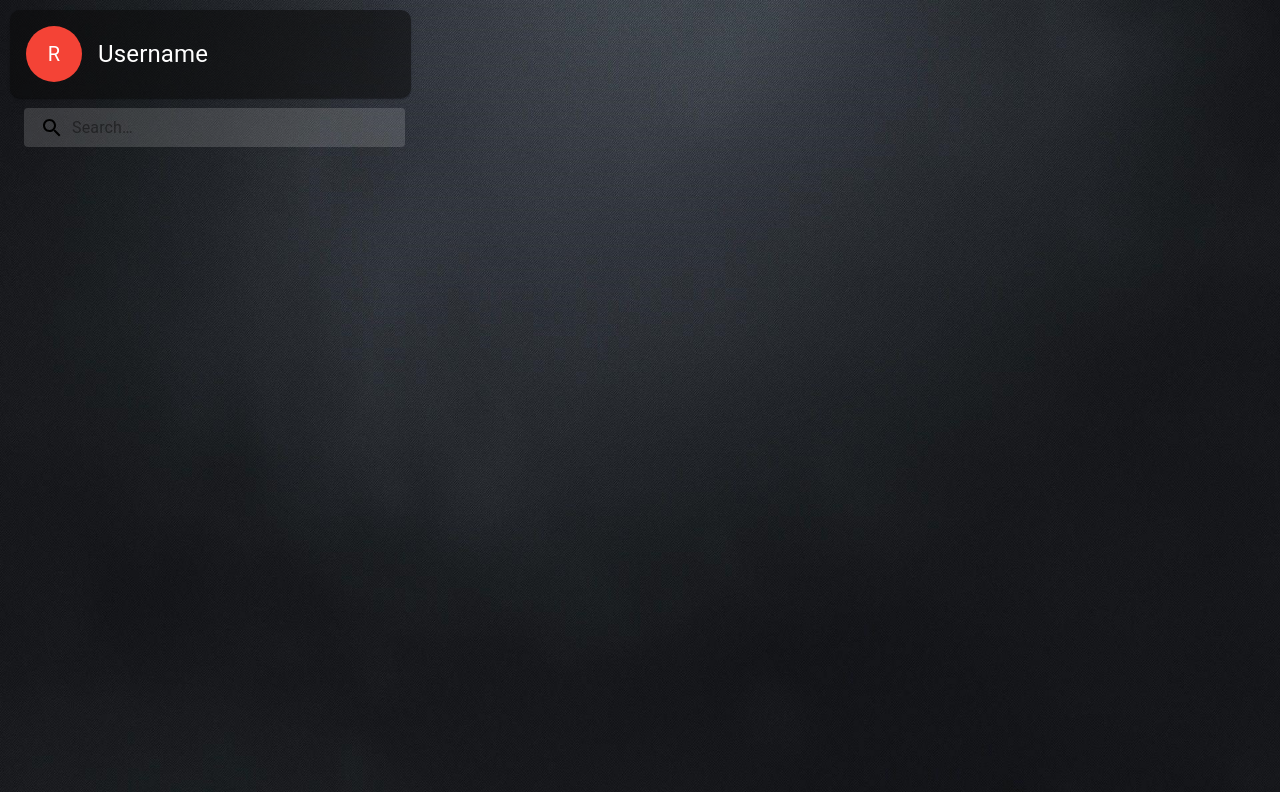
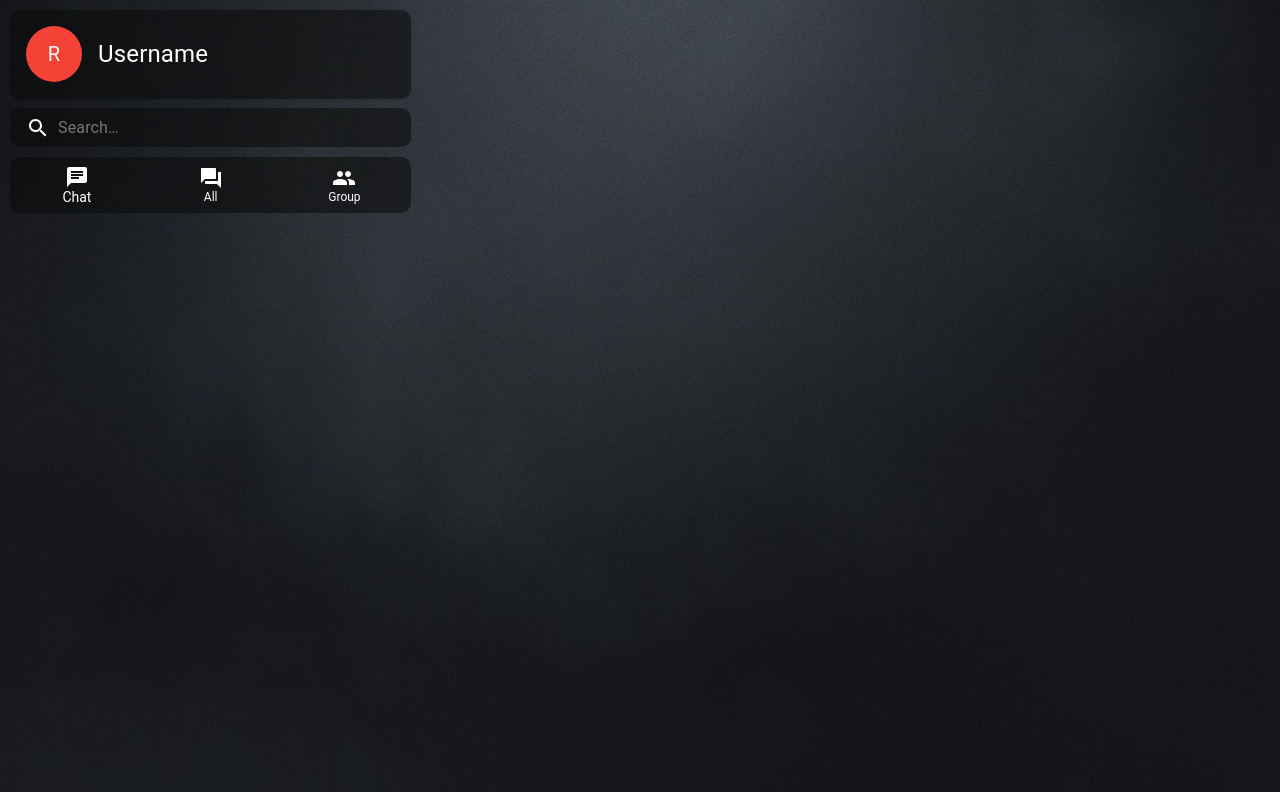
Before and after one commit to Robert-gut/client-for-chat, a React (Create React App) app: page /chat in a window 1280 px wide. Built offline with nearby package versions, Linux system fonts and the light colour scheme.

Commit message:
added filter

```diff
--- /dev/null
+++ b/src/Componens/Filter/Filter.js
@@ -0,0 +1,29 @@
+import * as React from 'react';
+
+import BottomNavigation from '@mui/material/BottomNavigation';
+import BottomNavigationAction from '@mui/material/BottomNavigationAction';
+import GroupIcon from '@mui/icons-material/Group';
+import ChatIcon from '@mui/icons-material/Chat';
+import ForumIcon from '@mui/icons-material/Forum';
+
+export default function Filter() {
+    const [value, setValue] = React.useState(0);
+
+
+    return (
+
+            <BottomNavigation
+                showLabels
+                value={value}
+                onChange={(event, newValue) => {
+                    setValue(newValue);
+                }}
+                style={{ color: '#fff', maxWidth: '100%', backgroundColor: 'rgba(10, 10, 10, 0.55)', borderRadius: '10px', margin: '10px' }}
+            >
+            <BottomNavigationAction style={{ color: '#fff' }} label="Chat" icon={<ChatIcon />} />
+            <BottomNavigationAction style={{ color: '#fff' }} label="All" icon={<ForumIcon />} />
+            <BottomNavigationAction style={{ color: '#fff' }} label="Group" icon={<GroupIcon />} />
+            </BottomNavigation>
+
+    );
+}
--- a/src/Componens/MyUserName/MyUserName.js
+++ b/src/Componens/MyUserName/MyUserName.js
@@ -24,8 +24,6 @@ export default function MyUserName() {
                 }
                 action={
                     <div style={{ display: 'flex' }}>
-
-
                         <PlaygroundSpeedDial aria-label="settings" size="large" style={{ color: '#fff' }} />
                         <IconButton aria-label="settings" size="large" style={{ color: '#fff' }}>
                             <MoreVertIcon fontSize="large" />
--- a/src/Componens/SearchChat/SearchChat.js
+++ b/src/Componens/SearchChat/SearchChat.js
@@ -32,20 +32,16 @@ const SearchIconWrapper = styled("div")(({ theme }) => ({
 const StyledInputBase = styled(InputBase)(({ theme }) => ({
     color: "inherit",
     "& .MuiInputBase-input": {
-        padding: theme.spacing(1, 1, 1, 0),
+        padding: theme.spacing(1, 1, 1, 1),
         // vertical padding + font size from searchIcon
         paddingLeft: `calc(1em + ${theme.spacing(4)})`,
-        transition: theme.transitions.create("width"),
-        width: "100%",
-        [theme.breakpoints.up("md")]: {
-            width: "20ch"
-        }
+        // transition: theme.transitions.create("width"),
     }
 }));
 
 export default function SearchChat() {
     return (
-        <Search style={{ color: "#000" }}>
+        <Search style={{ color: '#fff', maxWidth: '100%', backgroundColor: 'rgba(10, 10, 10, 0.55)', borderRadius: '10px', margin: '10px' }}>
             <SearchIconWrapper>
                 <SearchIcon />
             </SearchIconWrapper>
--- a/src/pages/MainPage.js
+++ b/src/pages/MainPage.js
@@ -5,6 +5,7 @@ import { makeStyles } from '@mui/styles';
 import { ChatList } from './../Componens/ChatList/ChatList';
 import MyUserName from "../Componens/MyUserName/MyUserName";
 import SearchChat from './../Componens/SearchChat/SearchChat';
+import Filter from "../Componens/Filter/Filter";
 
 
 //style
@@ -22,9 +23,10 @@ export const MainPage = () => {
     return (
         <Grid container spacing={1} >
             <Grid item xs={4} sm={4} md={4} lg={4} >
-                <div className={classes.container}>
+                <div>
                     <MyUserName />
                     <SearchChat />
+                    <Filter/>
                     <ChatList />
                 </div>
             </Grid>
```
